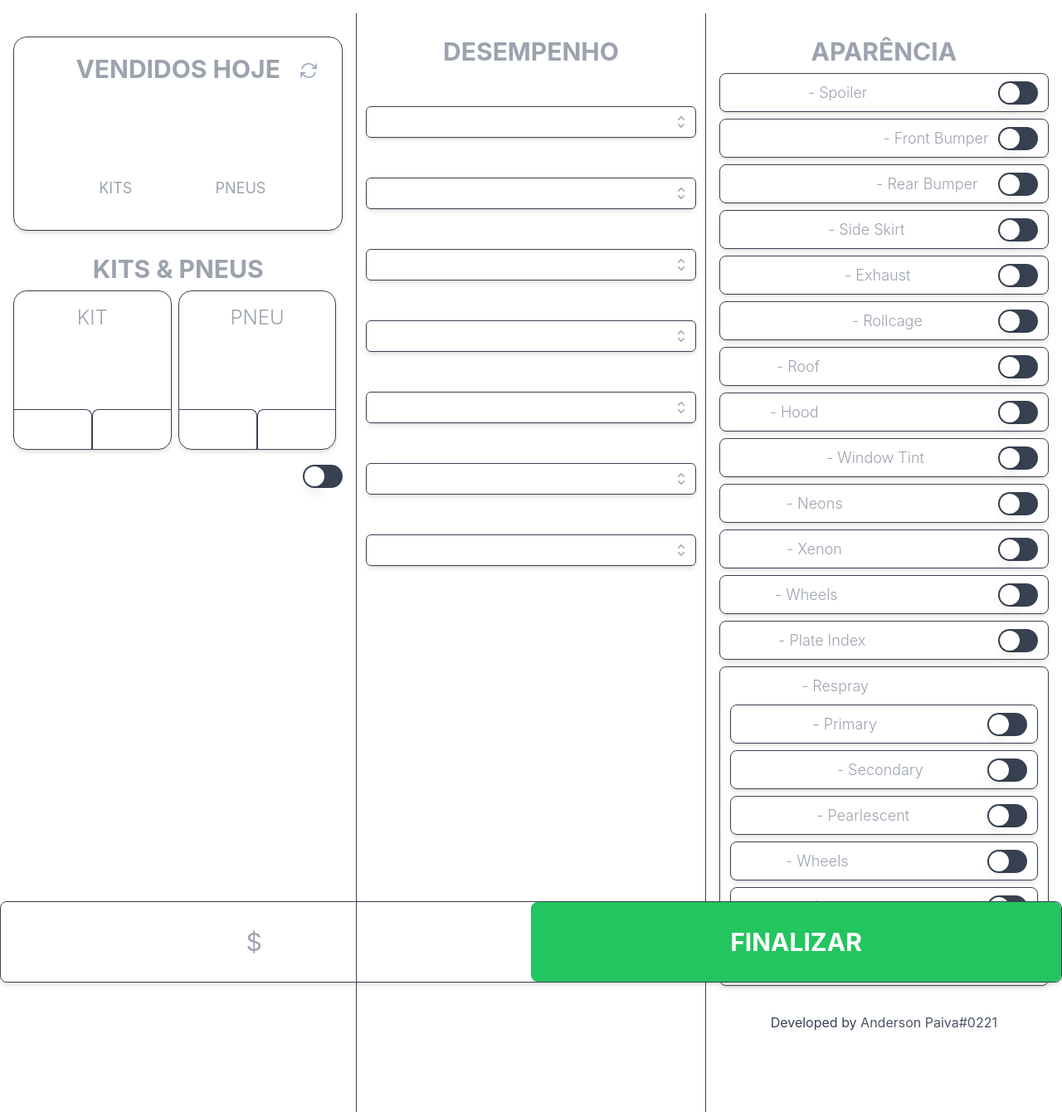
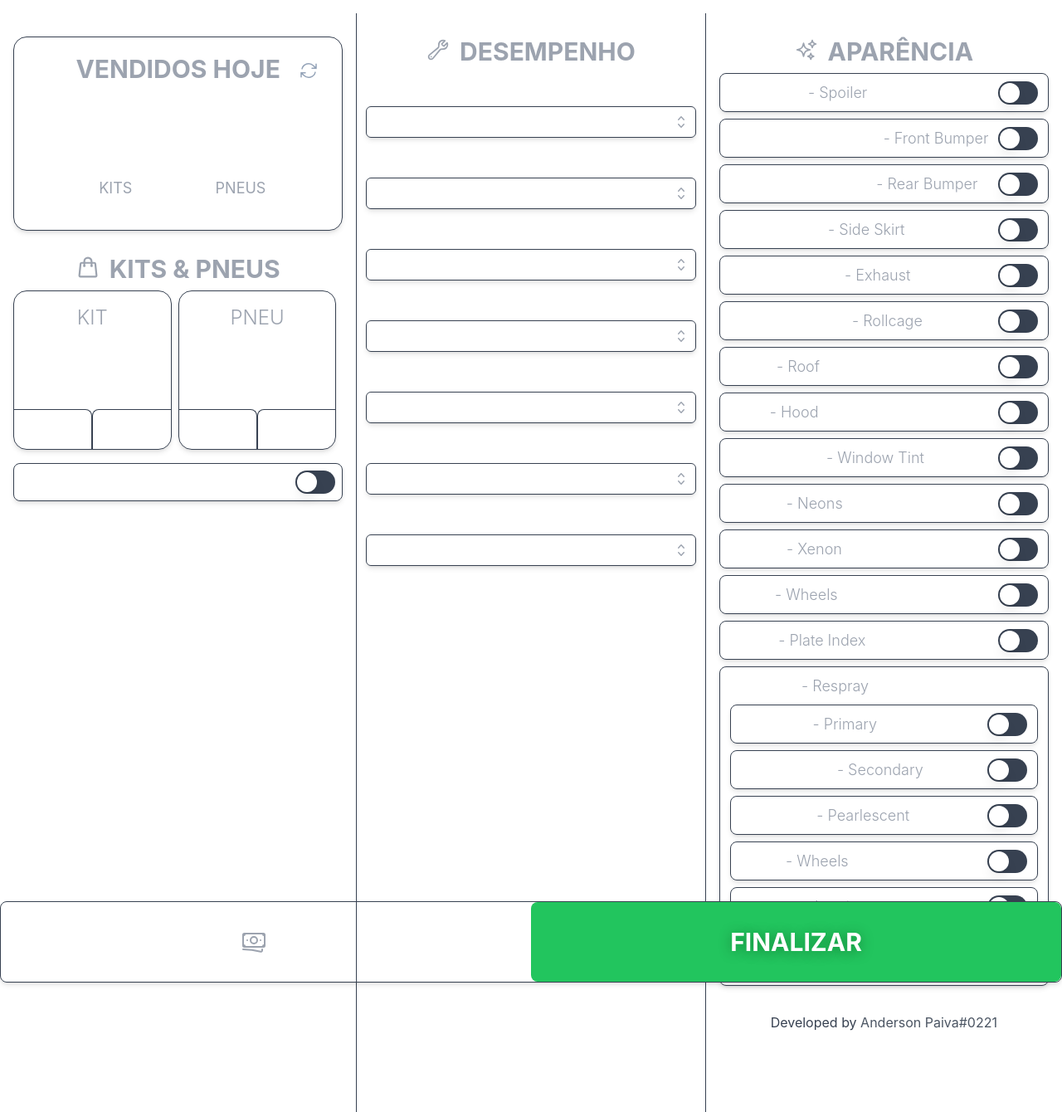
Before and after one commit to AndersonPGS/bennys-mec, a React (Vite) app: page / in a window 1280 px wide. Shown: the whole page at 83% size. Built offline with nearby package versions, Linux system fonts and the light colour scheme; a web font is replaced by a local one.

Commit message:
Icons added

```diff
--- a/src/Home/Home.tsx
+++ b/src/Home/Home.tsx
@@ -542,11 +542,11 @@ export default function Home() {
         <div className="lg:sticky " >
           {/* TOTAL KITS AND PNEUS SELLED */}
           <div className="relative bg-transparent border border-gray-700 text-white shadow-md flex-row w-full lg:mt-7 p-5 rounded-2xl">
-            <button onClick={resetData} className="absolute right-6 top-7 lg:right-7 lg:top-7"><svg className="w-6 h-6 stroke-slate-400 hover:stroke-red-400" xmlns="http://www.w3.org/2000/svg" fill="none" viewBox="0 0 24 24" stroke-width="1.5" stroke="currentColor">
+            <button onClick={resetData} className="absolute right-6 top-7 lg:right-7 lg:top-7"><svg className="w-6 h-6 stroke-slate-400 transition-colors hover:stroke-red-400" xmlns="http://www.w3.org/2000/svg" fill="none" viewBox="0 0 24 24" stroke-width="1.5" stroke="currentColor">
               <path stroke-linecap="round" stroke-linejoin="round" d="M16.023 9.348h4.992v-.001M2.985 19.644v-4.992m0 0h4.992m-4.993 0l3.181 3.183a8.25 8.25 0 0013.803-3.7M4.031 9.865a8.25 8.25 0 0113.803-3.7l3.181 3.182m0-4.991v4.99" />
             </svg>
             </button>
-            <h1 className="w-full text-center text-gray-400 lg:text-3xl md:text-3xl text-2xl font-bold">VENDIDOS HOJE</h1>
+            <h1 className="w-full text-center text-gray-400 md:text-3xl text-2xl font-bold">VENDIDOS HOJE</h1>
             <div className="flex justify-evenly align-center" >
               <div className="m-4">
                 <h2 className="w-full text-center text-white text-8xl font-bold">{selledKits}</h2>
@@ -560,14 +560,26 @@ export default function Home() {
           </div>
 
           {/* KITS AND PNEUS TO SELL */}
-          <h1 className="mt-7 mb-2 w-full text-center text-gray-400 lg:text-3xl md:text-3xl text-2xl font-bold">KITS & PNEUS</h1>
+          <h1 className="mt-7 mb-2 w-full text-center flex items-center justify-center text-gray-400 md:text-3xl text-2xl font-bold"><svg xmlns="http://www.w3.org/2000/svg" fill="none" viewBox="0 0 24 24" stroke-width="1.9" stroke="currentColor" className="w-6 h-6 md:w-7 md:h-7 mr-3 -mt-1">
+            <path stroke-linecap="round" stroke-linejoin="round" d="M15.75 10.5V6a3.75 3.75 0 10-7.5 0v4.5m11.356-1.993l1.263 12c.07.665-.45 1.243-1.119 1.243H4.25a1.125 1.125 0 01-1.12-1.243l1.264-12A1.125 1.125 0 015.513 7.5h12.974c.576 0 1.059.435 1.119 1.007zM8.625 10.5a.375.375 0 11-.75 0 .375.375 0 01.75 0zm7.5 0a.375.375 0 11-.75 0 .375.375 0 01.75 0z" />
+          </svg>
+            KITS & PNEUS
+          </h1>
           <div className="flex w-full justify-between mb-4">
             <div className=" bg-transparent border h-48 border-gray-700 text-white shadow-md flex-row justify-center items-center mr-2 py-4 w-2/4 rounded-2xl relative overflow-hidden">
               <h3 className="text-2xl font-light text-gray-400 text-center w-full">KIT</h3>
               <h2 className="text-7xl text-white text-center w-full font-bold">{countKits}</h2>
               <div className="flex justify-evenly">
-                <button className="focus:outline-none focus-visible:border-green-500 focus-visible:ring-2 focus-visible:ring-white focus-visible:ring-opacity-75 focus-visible:ring-offset-2 focus-visible:ring-offset-green-300 h-12 border-t border-r rounded-tr-lg border-gray-700  shadow-md  text-3xl font-bold  absolute bottom-0 left-0 w-1/2" onClick={decreaseKits}>-</button>
-                <button className="focus:outline-none focus-visible:border-green-500 focus-visible:ring-2 focus-visible:ring-white focus-visible:ring-opacity-75 focus-visible:ring-offset-2 focus-visible:ring-offset-green-300 h-12 border-t border-l rounded-tl-lg border-gray-700  text-3xl font-bold  absolute bottom-0 right-0 w-1/2" onClick={increaseKits}>+</button>
+                <button className="focus:outline-none flex items-center justify-center  transition-colors hover:border-red-600 hover:bg-red-500 focus-visible:border-green-500 focus-visible:ring-2 focus-visible:ring-white focus-visible:ring-opacity-75 focus-visible:ring-offset-2 focus-visible:ring-offset-green-300 h-12 border-t border-r rounded-tr-lg border-gray-700  shadow-md  text-3xl font-bold  absolute bottom-0 left-0 w-1/2" onClick={decreaseKits}>
+                  <svg xmlns="http://www.w3.org/2000/svg" fill="none" viewBox="0 0 24 24" stroke-width="1.5" stroke="currentColor" className="w-6 h-6">
+                    <path stroke-linecap="round" stroke-linejoin="round" d="M19.5 12h-15" />
+                  </svg>
+                </button>
+                <button className="focus:outline-none flex items-center justify-center  transition-colors hover:border-green-600 hover:bg-green-500 focus-visible:border-green-500 focus-visible:ring-2 focus-visible:ring-white focus-visible:ring-opacity-75 focus-visible:ring-offset-2 focus-visible:ring-offset-green-300 h-12 border-t border-l rounded-tl-lg border-gray-700  text-3xl font-bold  absolute bottom-0 right-0 w-1/2" onClick={increaseKits}>
+                  <svg xmlns="http://www.w3.org/2000/svg" fill="none" viewBox="0 0 24 24" stroke-width="1.5" stroke="currentColor" className="w-6 h-6">
+                    <path stroke-linecap="round" stroke-linejoin="round" d="M12 4.5v15m7.5-7.5h-15" />
+                  </svg>
+                </button>
               </div>
             </div>
 
@@ -575,13 +587,26 @@ export default function Home() {
               <h3 className="text-2xl font-light text-gray-400 text-center w-full">PNEU</h3>
               <h2 className="text-7xl text-white text-center w-full font-bold">{countPneus}</h2>
               <div className="flex justify-evenly">
-                <button className="focus:outline-none focus-visible:border-green-500 focus-visible:ring-2 focus-visible:ring-white focus-visible:ring-opacity-75 focus-visible:ring-offset-2 focus-visible:ring-offset-green-300 h-12 border-t border-r rounded-tr-lg border-gray-700  shadow-md  text-3xl font-bold  absolute bottom-0 left-0 w-1/2" onClick={decreasePneus}>-</button>
-                <button className="focus:outline-none focus-visible:border-green-500 focus-visible:ring-2 focus-visible:ring-white focus-visible:ring-opacity-75 focus-visible:ring-offset-2 focus-visible:ring-offset-green-300 h-12 border-t border-l rounded-tl-lg border-gray-700  text-3xl font-bold  absolute bottom-0 right-0 w-1/2" onClick={increasePneus}>+</button>
+                <button className="focus:outline-none flex items-center justify-center  transition-colors hover:border-red-600 hover:bg-red-500 focus-visible:border-green-500 focus-visible:ring-2 focus-visible:ring-white focus-visible:ring-opacity-75 focus-visible:ring-offset-2 focus-visible:ring-offset-green-300 h-12 border-t border-r rounded-tr-lg border-gray-700  shadow-md  text-3xl font-bold  absolute bottom-0 left-0 w-1/2" onClick={decreasePneus}>
+                  <svg xmlns="http://www.w3.org/2000/svg" fill="none" viewBox="0 0 24 24" stroke-width="1.5" stroke="currentColor" className="w-6 h-6">
+                    <path stroke-linecap="round" stroke-linejoin="round" d="M19.5 12h-15" />
+                  </svg>
+                </button>
+                <button className="focus:outline-none flex items-center justify-center transition-colors hover:border-green-600 hover:bg-green-500 focus-visible:border-green-500 focus-visible:ring-2 focus-visible:ring-white focus-visible:ring-opacity-75 focus-visible:ring-offset-2 focus-visible:ring-offset-green-300 h-12 border-t border-l rounded-tl-lg border-gray-700  text-3xl font-bold  absolute bottom-0 right-0 w-1/2" onClick={increasePneus}>
+                  <svg xmlns="http://www.w3.org/2000/svg" fill="none" viewBox="0 0 24 24" stroke-width="1.5" stroke="currentColor" className="w-6 h-6">
+                    <path stroke-linecap="round" stroke-linejoin="round" d="M12 4.5v15m7.5-7.5h-15" />
+                  </svg>
+                </button>
               </div>
             </div>
           </div>
-          <div className="flex w-full items-center justify-between">
-            <h4 className="text-center text-white text-2xl">Parceria</h4>
+          <div className="flex w-full p-2 items-center justify-between bg-transparent border rounded-lg border-gray-700 shadow-md">
+            <h4 className="text-center text-white text-xl flex items-center font-medium">
+              <svg xmlns="http://www.w3.org/2000/svg" fill="none" viewBox="0 0 24 24" stroke-width="1.5" stroke="currentColor" className="w-6 h-6 mr-1">
+                <path stroke-linecap="round" stroke-linejoin="round" d="M9 12.75L11.25 15 15 9.75M21 12c0 1.268-.63 2.39-1.593 3.068a3.745 3.745 0 01-1.043 3.296 3.745 3.745 0 01-3.296 1.043A3.745 3.745 0 0112 21c-1.268 0-2.39-.63-3.068-1.593a3.746 3.746 0 01-3.296-1.043 3.745 3.745 0 01-1.043-3.296A3.745 3.745 0 013 12c0-1.268.63-2.39 1.593-3.068a3.745 3.745 0 011.043-3.296 3.746 3.746 0 013.296-1.043A3.746 3.746 0 0112 3c1.268 0 2.39.63 3.068 1.593a3.746 3.746 0 013.296 1.043 3.746 3.746 0 011.043 3.296A3.745 3.745 0 0121 12z" />
+              </svg>
+              Parceria
+            </h4>
             <Switch
               checked={isPartner}
               onChange={setIsPartner}
@@ -601,7 +626,13 @@ export default function Home() {
         {/* PERFORMANCE */}
         <div className="lg:sticky top-0 lg:after:content-[''] lg:after:h-full lg:after:absolute lg:after:-left-3 lg:after:top-0 lg:after:w-[1px] lg:after:bg-gray-700 lg:before:content-[''] lg:before:h-full lg:before:absolute lg:before:-right-3 lg:before:top-0 lg:before:w-[1px] lg:before:bg-gray-700">
           {/* SELECTS FROM PERFORMANCE */}
-          <h1 className="mt-7 w-full text-center text-gray-400 lg:text-3xl md:text-3xl text-2xl font-bold">DESEMPENHO</h1>
+          <h1 className="mt-7 w-full text-center flex items-center justify-center text-gray-400 md:text-3xl text-2xl font-bold">
+            <svg xmlns="http://www.w3.org/2000/svg" fill="none" viewBox="0 0 24 24" stroke-width="1.5" stroke="currentColor" className="w-6 h-6 md:w-7 md:h-7 mr-3 -mt-1">
+              <path stroke-linecap="round" stroke-linejoin="round" d="M21.75 6.75a4.5 4.5 0 01-4.884 4.484c-1.076-.091-2.264.071-2.95.904l-7.152 8.684a2.548 2.548 0 11-3.586-3.586l8.684-7.152c.833-.686.995-1.874.904-2.95a4.5 4.5 0 016.336-4.486l-3.276 3.276a3.004 3.004 0 002.25 2.25l3.276-3.276c.256.565.398 1.192.398 1.852z" />
+              <path stroke-linecap="round" stroke-linejoin="round" d="M4.867 19.125h.008v.008h-.008v-.008z" />
+            </svg>
+            DESEMPENHO
+          </h1>
           <div className="w-full">
             {/* FULL TUNING */}
             <div className="flex-row mt-4 justify-center items-center">
@@ -651,7 +682,12 @@ export default function Home() {
         {/* APPEARANCE */}
         <div className="lg:sticky pb-24">
           {/* SWITCHS FROM APPEARANCE */}
-          <h1 className="mt-7 w-full text-center text-gray-400 lg:text-3xl md:text-3xl text-2xl font-bold">APARÊNCIA</h1>
+          <h1 className="mt-7 w-full text-center flex items-center justify-center text-gray-400 md:text-3xl text-2xl font-bold">
+            <svg xmlns="http://www.w3.org/2000/svg" fill="none" viewBox="0 0 24 24" stroke-width="1.5" stroke="currentColor" className="w-6 h-6 md:w-7 md:h-7 mr-3 -mt-1">
+              <path stroke-linecap="round" stroke-linejoin="round" d="M9.813 15.904L9 18.75l-.813-2.846a4.5 4.5 0 00-3.09-3.09L2.25 12l2.846-.813a4.5 4.5 0 003.09-3.09L9 5.25l.813 2.846a4.5 4.5 0 003.09 3.09L15.75 12l-2.846.813a4.5 4.5 0 00-3.09 3.09zM18.259 8.715L18 9.75l-.259-1.035a3.375 3.375 0 00-2.455-2.456L14.25 6l1.036-.259a3.375 3.375 0 002.455-2.456L18 2.25l.259 1.035a3.375 3.375 0 002.456 2.456L21.75 6l-1.035.259a3.375 3.375 0 00-2.456 2.456zM16.894 20.567L16.5 21.75l-.394-1.183a2.25 2.25 0 00-1.423-1.423L13.5 18.75l1.183-.394a2.25 2.25 0 001.423-1.423l.394-1.183.394 1.183a2.25 2.25 0 001.423 1.423l1.183.394-1.183.394a2.25 2.25 0 00-1.423 1.423z" />
+            </svg>
+            APARÊNCIA
+          </h1>
 
           {/* SPOILER */}
           <SwitchComponent hasItem={hasSpoiler} setHasItem={setHasSpoiler} itemTitle={"Aerofólio"} itemSubtitle={"Spoiler"} />
@@ -726,8 +762,12 @@ export default function Home() {
       </div >
       {/* SUM AND FINISH */}
       <div className={`bg-transparent border border-gray-700 text-white shadow-md flex left-1/2 -translate-x-2/4 w-full  bg-black rounded-lg items-center fixed ${totalPrice == 0 ? '-bottom-96' : 'bottom-0'} transition-all`}>
-        <h3 className="w-1/2 text-gray-400 text-3xl">$ <span className="text-white font-bold">{totalPrice.toString().replace(/\B(?<!\.\d*)(?=(\d{3})+(?!\d))/g, ".")}</span></h3>
-        <button className="w-1/2 h-24 bg-green-500 rounded-lg text-3xl font-bold" onClick={onFinished}>FINALIZAR</button>
+        <h3 className="w-1/2 text-gray-400 text-2xl md:text-3xl flex items-center justify-center">
+          <svg xmlns="http://www.w3.org/2000/svg" fill="none" viewBox="0 0 24 24" stroke-width="1.5" stroke="currentColor" className="w-6 h-6 mr-2 md:w-8 md:h-8">
+            <path stroke-linecap="round" stroke-linejoin="round" d="M2.25 18.75a60.07 60.07 0 0115.797 2.101c.727.198 1.453-.342 1.453-1.096V18.75M3.75 4.5v.75A.75.75 0 013 6h-.75m0 0v-.375c0-.621.504-1.125 1.125-1.125H20.25M2.25 6v9m18-10.5v.75c0 .414.336.75.75.75h.75m-1.5-1.5h.375c.621 0 1.125.504 1.125 1.125v9.75c0 .621-.504 1.125-1.125 1.125h-.375m1.5-1.5H21a.75.75 0 00-.75.75v.75m0 0H3.75m0 0h-.375a1.125 1.125 0 01-1.125-1.125V15m1.5 1.5v-.75A.75.75 0 003 15h-.75M15 10.5a3 3 0 11-6 0 3 3 0 016 0zm3 0h.008v.008H18V10.5zm-12 0h.008v.008H6V10.5z" />
+          </svg>
+          <span className="text-white font-bold">{totalPrice.toString().replace(/\B(?<!\.\d*)(?=(\d{3})+(?!\d))/g, ".")}</span></h3>
+        <button className="w-1/2 h-24 hover:bg-green-600 transition-colors bg-green-500 rounded-lg text-3xl font-bold [text-shadow:_0_2px_15px_rgb(0_40_5_/_40%)]" onClick={onFinished}>FINALIZAR</button>
       </div>
     </div >
   );
```
